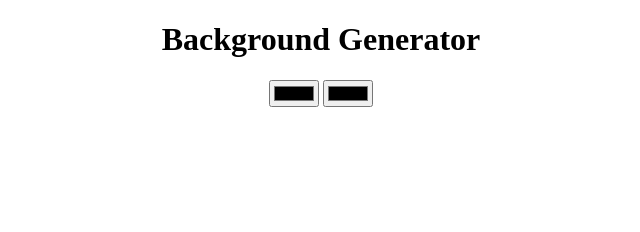
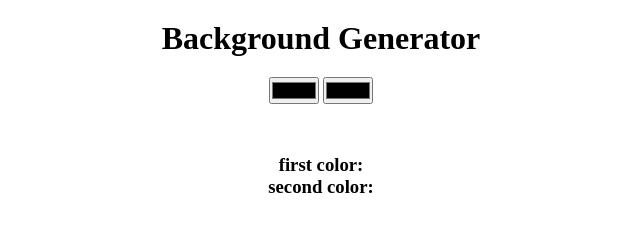
Before and after one commit to foeza91/backgroundGenerator, a plain HTML site: page index.html in a window 1280 px wide. Shown: the whole page, without its empty margins (319-959 px from the left). Drawn offline with Linux system fonts and the light colour scheme.

Commit message:
minor feature

```diff
--- a/index.html
+++ b/index.html
@@ -11,6 +11,11 @@
   <h1>Background Generator</h1>
   <input class="colorOne" type="color">
   <input class="colorTwo" type="color">
+  <div class="info">
+    <h3 id="first">first color:</h3>
+    <h3 id="second">second color:</h3>
+  </div>
+
 
   <script src="/mian.js"></script>
 </body>
--- a/mian.js
+++ b/mian.js
@@ -1,10 +1,14 @@
 const colorOne = document.querySelector('.colorOne');
 const colorTwo = document.querySelector('.colorTwo');
+const first = document.getElementById('first');
+const second = document.getElementById('second');
 
 colorOne.addEventListener('input',()=>{
-  document.body.style.background =  `linear-gradient(to right,${colorOne.value},${colorTwo.value}`
+  document.body.style.background =  `linear-gradient(to right,${colorOne.value},${colorTwo.value}`;
+  first.innerText = `first color: ${colorOne.value}`
 })
 
 colorTwo.addEventListener('input',()=>{
   document.body.style.background =  `linear-gradient(to right,${colorOne.value},${colorTwo.value}`
+  second.innerText = `first color: ${colorTwo.value}`
 })
--- a/style.css
+++ b/style.css
@@ -1,6 +1,15 @@
-body{
+*{
   margin: 0;
   padding: 0;
+}
+body{
+
   text-align:center;
-  background: #blue
+  background: white;
 }
+h1{
+  margin:20px
+}
+.info{
+  margin-top:50px;
+}
```
